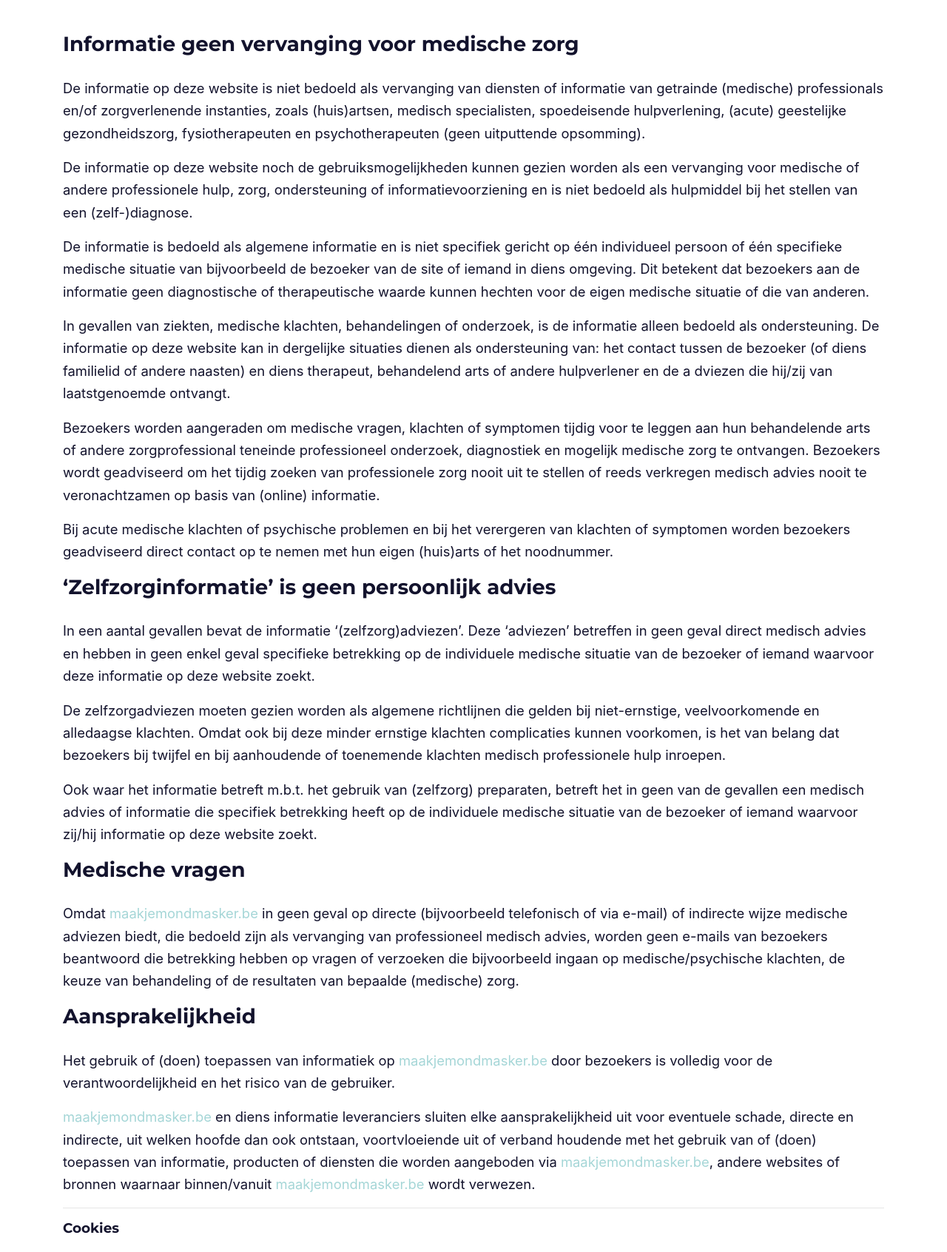
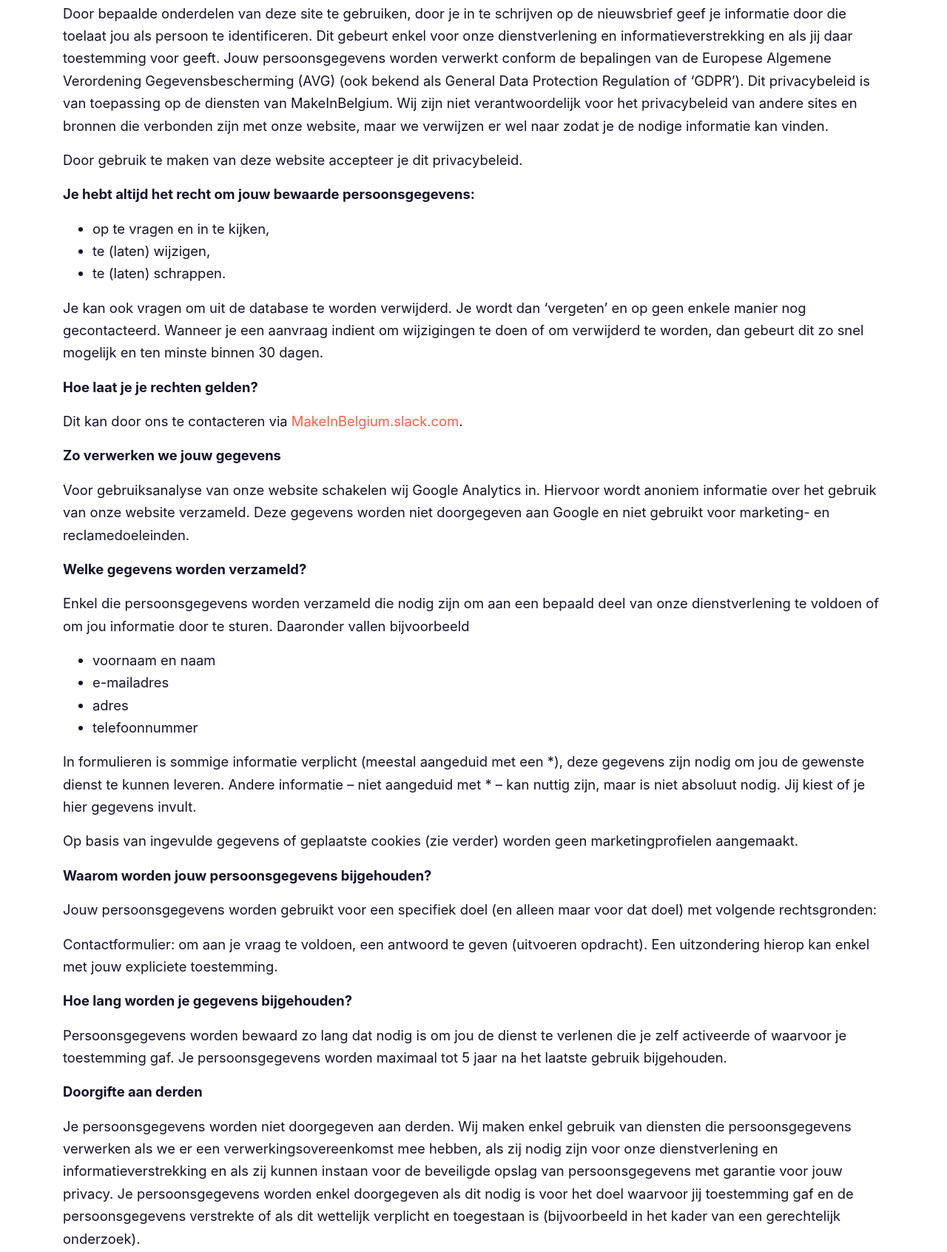
Before and after one commit to MakeInBelgium/wijlerenmee, a website: page disclaimer.html in a window 1280 px wide. Shown: the part 186-1878 px from the top of the page at 74% size. Drawn offline with Linux system fonts and the light colour scheme.

Commit message:
GDPR disclaimer

```diff
--- a/disclaimer.html
+++ b/disclaimer.html
@@ -75,37 +75,64 @@
   <!-- Page Content -->
   <section id="disclaimer">
     <div class="container">
-      <h1>Disclaimer</h1>
-      <h4>Informatie geen vervanging voor medische zorg</h4>
-      <p>De informatie op deze website is niet bedoeld als vervanging van diensten of informatie van getrainde (medische) professionals en/of zorgverlenende instanties, zoals (huis)artsen, medisch specialisten, spoedeisende hulpverlening, (acute) geestelijke gezondheidszorg, fysiotherapeuten en psychotherapeuten (geen uitputtende opsomming).
-      <p>De informatie op deze website noch de gebruiksmogelijkheden kunnen gezien worden als een vervanging voor medische of andere professionele hulp, zorg, ondersteuning of informatievoorziening en is niet bedoeld als hulpmiddel bij het stellen van een (zelf-)diagnose.
-      <p>De informatie is bedoeld als algemene informatie en is niet specifiek gericht op één individueel persoon of één specifieke medische situatie van bijvoorbeeld de bezoeker van de site of iemand in diens omgeving. Dit betekent dat bezoekers aan de informatie geen diagnostische of therapeutische waarde kunnen hechten voor de eigen medische situatie of die van anderen.
-      <p>In gevallen van ziekten, medische klachten, behandelingen of onderzoek, is de informatie alleen bedoeld als ondersteuning. De informatie op deze website kan in dergelijke situaties dienen als ondersteuning van: het contact tussen de bezoeker (of diens familielid of andere naasten) en diens therapeut, behandelend arts of andere hulpverlener en
-de a  dviezen die hij/zij van laatstgenoemde ontvangt.
-      <p>Bezoekers worden aangeraden om medische vragen, klachten of symptomen tijdig voor te leggen aan hun behandelende arts of andere zorgprofessional teneinde professioneel onderzoek, diagnostiek en mogelijk medische zorg te ontvangen. Bezoekers wordt geadviseerd om het tijdig zoeken van professionele zorg nooit uit te stellen of reeds verkregen medisch advies nooit te veronachtzamen op basis van (online) informatie.
-      <p>Bij acute medische klachten of psychische problemen en bij het verergeren van klachten of symptomen worden bezoekers geadviseerd direct contact op te nemen met hun eigen (huis)arts of het noodnummer.</p>
+      <h4>Privacyverklaring</h4>
+      <p>Door bepaalde onderdelen van deze site te gebruiken, door je in te schrijven op de nieuwsbrief geef je informatie door die toelaat jou als persoon te identificeren. Dit gebeurt enkel voor onze dienstverlening en informatieverstrekking en als jij daar toestemming voor geeft. Jouw persoonsgegevens worden verwerkt conform de bepalingen van de Europese Algemene Verordening Gegevensbescherming (AVG) (ook bekend als General Data Protection Regulation of ‘GDPR’). Dit privacybeleid is van toepassing op de diensten van MakeInBelgium. Wij zijn niet verantwoordelijk voor het privacybeleid van andere sites en bronnen die verbonden zijn met onze website, maar we verwijzen er wel naar zodat je de nodige informatie kan vinden.
+      <p>Door gebruik te maken van deze website accepteer je dit privacybeleid.
 
-      <h4>‘Zelfzorginformatie’ is geen persoonlijk advies</h4>
-      <p>In een aantal gevallen bevat de informatie ‘(zelfzorg)adviezen’. Deze ‘adviezen’ betreffen in geen geval direct medisch advies en hebben in geen enkel geval specifieke betrekking op de individuele medische situatie van de bezoeker of iemand waarvoor deze informatie op deze website zoekt.
+      <p><strong>Je hebt altijd het recht om jouw bewaarde persoonsgegevens:</strong>
+      <ul>
+        <li>op te vragen en in te kijken,
+        <li>te (laten) wijzigen,
+        <li>te (laten) schrappen.
+      </ul>
+      <p>Je kan ook vragen om uit de database te worden verwijderd. Je wordt dan ‘vergeten’ en op geen enkele manier nog gecontacteerd. Wanneer je een aanvraag indient om wijzigingen te doen of om verwijderd te worden, dan gebeurt dit zo snel mogelijk en ten minste binnen 30 dagen.
 
-      <p>De zelfzorgadviezen moeten gezien worden als algemene richtlijnen die gelden bij niet-ernstige, veelvoorkomende en alledaagse klachten. Omdat ook bij deze minder ernstige klachten complicaties kunnen voorkomen, is het van belang dat bezoekers bij twijfel en bij aanhoudende of toenemende klachten medisch professionele hulp inroepen.
-      <p>Ook waar het informatie betreft m.b.t. het gebruik van (zelfzorg) preparaten, betreft het in geen van de gevallen een medisch advies of informatie die specifiek betrekking heeft op de individuele medische situatie van de bezoeker of iemand waarvoor zij/hij informatie op deze website zoekt.
+      <p><strong>Hoe laat je je rechten gelden?</strong>
+      <p>Dit kan door ons te contacteren via <a class="text-secondary" href="https://makeinbelgium.slack.com">MakeInBelgium.slack.com</a>.
 
-      <h4>Medische vragen</h4>
-      <p>Omdat <a href="https://maakjemondmasker.be">maakjemondmasker.be</a> in geen geval op directe (bijvoorbeeld telefonisch of via e-mail) of indirecte wijze medische adviezen biedt, die bedoeld zijn als vervanging van professioneel medisch advies, worden geen e-mails van bezoekers beantwoord die betrekking hebben op vragen of verzoeken die bijvoorbeeld ingaan op medische/psychische klachten, de keuze van behandeling of de resultaten van bepaalde (medische) zorg.
+      <p><strong>Zo verwerken we jouw gegevens</strong>
+      <p>Voor gebruiksanalyse van onze website schakelen wij Google Analytics in. Hiervoor wordt anoniem informatie over het gebruik van onze website verzameld. Deze gegevens worden niet doorgegeven aan Google en niet gebruikt voor marketing- en reclamedoeleinden.
 
-      <h4>Aansprakelijkheid</h4>
-      <p>Het gebruik of (doen) toepassen van informatiek op <a href="https://maakjemondmasker.be">maakjemondmasker.be</a> door bezoekers is volledig voor de verantwoordelijkheid en het risico van de gebruiker.
-      <p><a href="https://maakjemondmasker.be">maakjemondmasker.be</a> en diens informatie leveranciers sluiten elke aansprakelijkheid uit voor eventuele schade, directe en indirecte, uit welken hoofde dan ook ontstaan, voortvloeiende uit of verband houdende met het gebruik van of (doen) toepassen van informatie, producten of diensten die worden aangeboden via <a href="https://maakjemondmasker.be">maakjemondmasker.be</a>, andere websites of bronnen waarnaar binnen/vanuit <a href="https://maakjemondmasker.be">maakjemondmasker.be</a> wordt verwezen.
+      <p><strong>Welke gegevens worden verzameld?</strong>
+      <p>Enkel die persoonsgegevens worden verzameld die nodig zijn om aan een bepaald deel van onze dienstverlening te voldoen of om jou informatie door te sturen. Daaronder vallen bijvoorbeeld
+      <ul>
+        <li>voornaam en naam
+        <li>e-mailadres
+        <li>adres
+        <li>telefoonnummer
+      </ul>
+      <p>In formulieren is sommige informatie verplicht (meestal aangeduid met een *), deze gegevens zijn nodig om jou de gewenste dienst te kunnen leveren. Andere informatie – niet aangeduid met * – kan nuttig zijn, maar is niet absoluut nodig. Jij kiest of je hier gegevens invult.
 
+      <p>Op basis van ingevulde gegevens of geplaatste cookies (zie verder) worden geen marketingprofielen aangemaakt.
 
-      <hr>
+      <p><strong>Waarom worden jouw persoonsgegevens bijgehouden?</strong>
+      <p>Jouw persoonsgegevens worden gebruikt voor een specifiek doel (en alleen maar voor dat doel) met volgende rechtsgronden:
+      <p>Contactformulier: om aan je vraag te voldoen, een antwoord te geven (uitvoeren opdracht). Een uitzondering hierop kan enkel met jouw expliciete toestemming.
 
-      <h6>Cookies</h6>
-      <p><small>Cookies zijn kleine tekstbestanden die lokaal worden opgeslagen op uw computer. Deze cookies dienen voor tal van doeleinden: het onthouden van instellingen (login, taalkeuzes), het vergaren van informatie en het bijhouden van het bezoekgedrag van de gebruikers. De cookies die wij gebruiken zijn veilig: zij hebben geen toegang tot persoonlijke informatie op uw computer en kunnen deze niet beschadigen of besmetten met virussen. De cookies geven op geen enkele manier persoonlijke informatie aan ons door. De informatie die we via cookies verzamelen helpt ons om eventuele fouten te identificeren of om u van specifieke diensten te laten genieten.</small>
-      <p><small>Wij analyseren de gebruikersstatistieken van onze website via Google Analytics. Hiervoor worden een aantal cookies geladen wanneer u de site bezoekt.</small>
-      <p><small>Wij gebruiken cookies om statistieken bij te houden en om uw bezoek op onze website te verbeteren of te vergemakkelijken. Wij raden u daarom aan om cookies ingeschakeld te houden in uw browser. Indien u dit liever niet wenst, kunt u de cookies permanent of tijdelijk uitschakelen via het optiebeheer van uw internetbrowser.</small>
+      <p><strong>Hoe lang worden je gegevens bijgehouden?</strong>
+      <p>Persoonsgegevens worden bewaard zo lang dat nodig is om jou de dienst te verlenen die je zelf activeerde of waarvoor je toestemming gaf. Je persoonsgegevens worden maximaal tot 5 jaar na het laatste gebruik bijgehouden.
 
+      <p><strong>Doorgifte aan derden</strong>
+      <p>Je persoonsgegevens worden niet doorgegeven aan derden. Wij maken enkel gebruik van diensten die persoonsgegevens verwerken als we er een verwerkingsovereenkomst  mee hebben, als zij nodig zijn voor onze dienstverlening en informatieverstrekking en als zij kunnen instaan voor de beveiligde opslag van persoonsgegevens met garantie voor jouw privacy. Je persoonsgegevens worden enkel doorgegeven als dit nodig is voor het doel waarvoor jij toestemming gaf en de persoonsgegevens verstrekte of als dit wettelijk verplicht en toegestaan is (bijvoorbeeld in het kader van een gerechtelijk onderzoek).
+
+      <p><strong>Beveiliging van gegevens</strong>
+      <p>De computers en internetverbindingen waarop jouw persoonsgegevens worden bewaard en getransporteerd zijn zo goed mogelijk beveiligd tegen hacken, installeren van malware en ander oneigenlijk gebruik. Iedereen die namens MakeInBelgium jouw persoonsgegevens kan inkijken of kennen is gebonden aan geheimhouding van die informatie.
+
+      <p>Er wordt een back-up gemaakt van de persoonsgegevens om die te kunnen herstellen bij fysieke of technische incidenten. Alle medewerkers van MakeInBelgium zijn geïnformeerd over het belang van de bescherming van persoonsgegevens en privacy. Als het nodig is worden persoonsgegevens gepseudonimiseerd en geëncrypteerd. De systemen worden geregeld getest en geëvalueerd.
+
+      <p><strong>Automatische opslag van niet-persoonlijke gegevens</strong>
+      <p>Tijdens een bezoek aan deze website worden automatisch gegevens opgeslaan over het gebruik van de website. Dit zijn enkel en alleen niet-persoonlijke en anonieme gegevens (je IP-adres wordt bijvoorbeeld niet bijgehouden). We analyseren die informatie met Google Analytics (lees het privacybeleid van Google en Google Analytics voor meer info) om onze website te kunnen verbeteren, er wordt echter geen persoonlijke informatie bijgehouden of doorgegeven aan Google en aan andere derden.
+
+      <p><strong>Cookies</strong>
+      <p>Deze website maakt gebruik van functionele en analytische cookies. Dit gebeurt anoniem. Je kan cookies uit- en inschakelen in je browserinstellingen en ook wissen.
+
+      <p><strong>Als het misgaat...</strong>
+      <p>We springen zo zorgvuldig mogelijk om met jouw persoonsgegevens en houden die beveiligd bij. Gaat er toch iets mis, dan zullen we jou zo snel mogelijk op de hoogte brengen en er alles aan doen om de schade te beperken. Het verspreid geraken van jouw persoonsgegevens door gegevensdiefstal of datalekken kan geen aanleiding geven tot schadeclaims ten aanzien van ons.
+
+      <p><strong>Klachten</strong>
+      <p>Heb je ondanks onze voorzorgsmaatregelen toch klachten over ons gebruik van jouw persoonsgegevens, contacteer dan MakeInBelgium en we zoeken een oplossing.
+
+      <p>Meer informatie over klachtenprocedures vind je op volgende websites: <a class="text-secondary" href="http://www.privacycommission.be/nl">privacycommissie</a>, <a class="text-secondary" href="http://www.vlaamsetoezichtcommissie.be/">Vlaamse Toezichtcommissie</a>.
 
     </div>
   </section>
```
